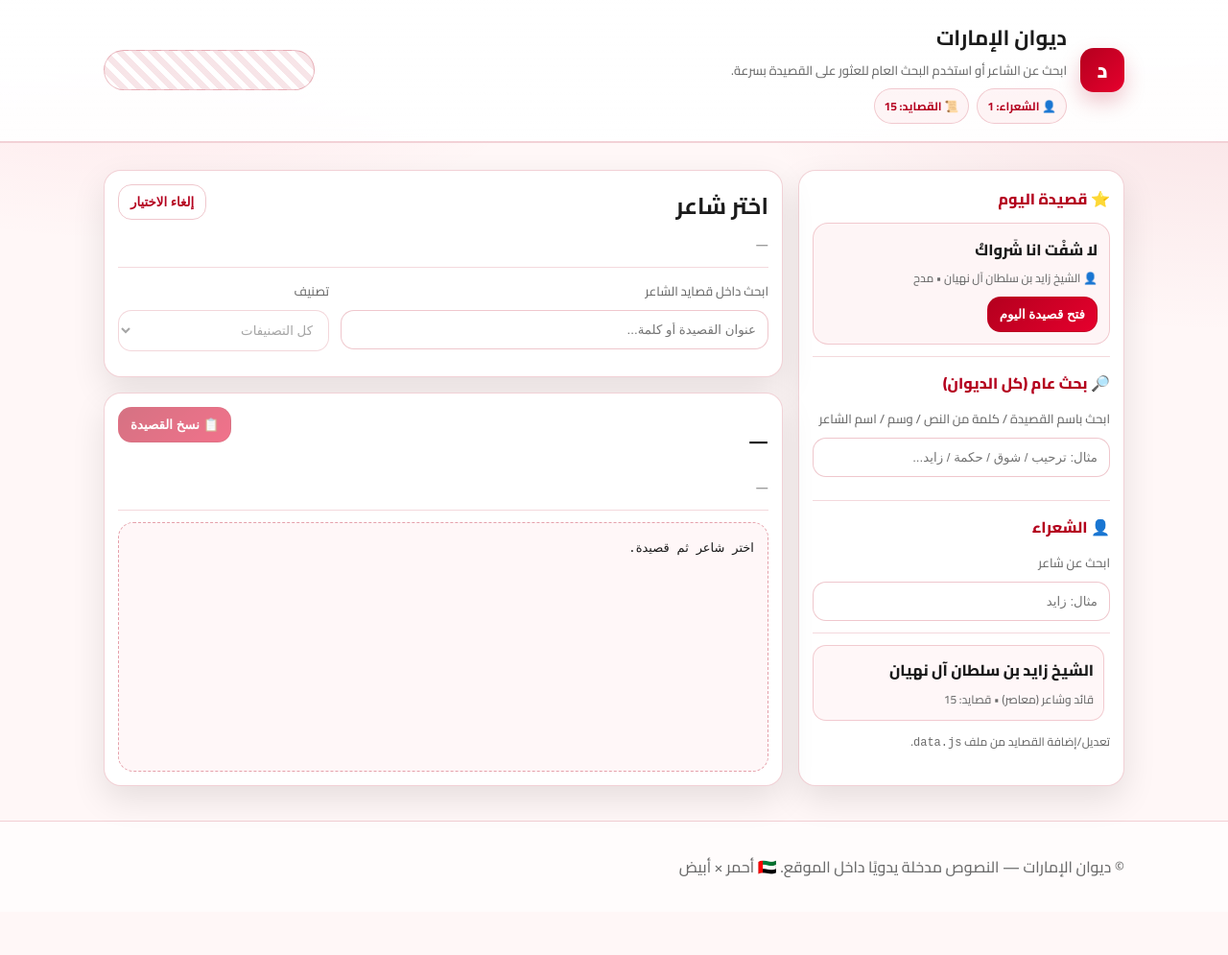
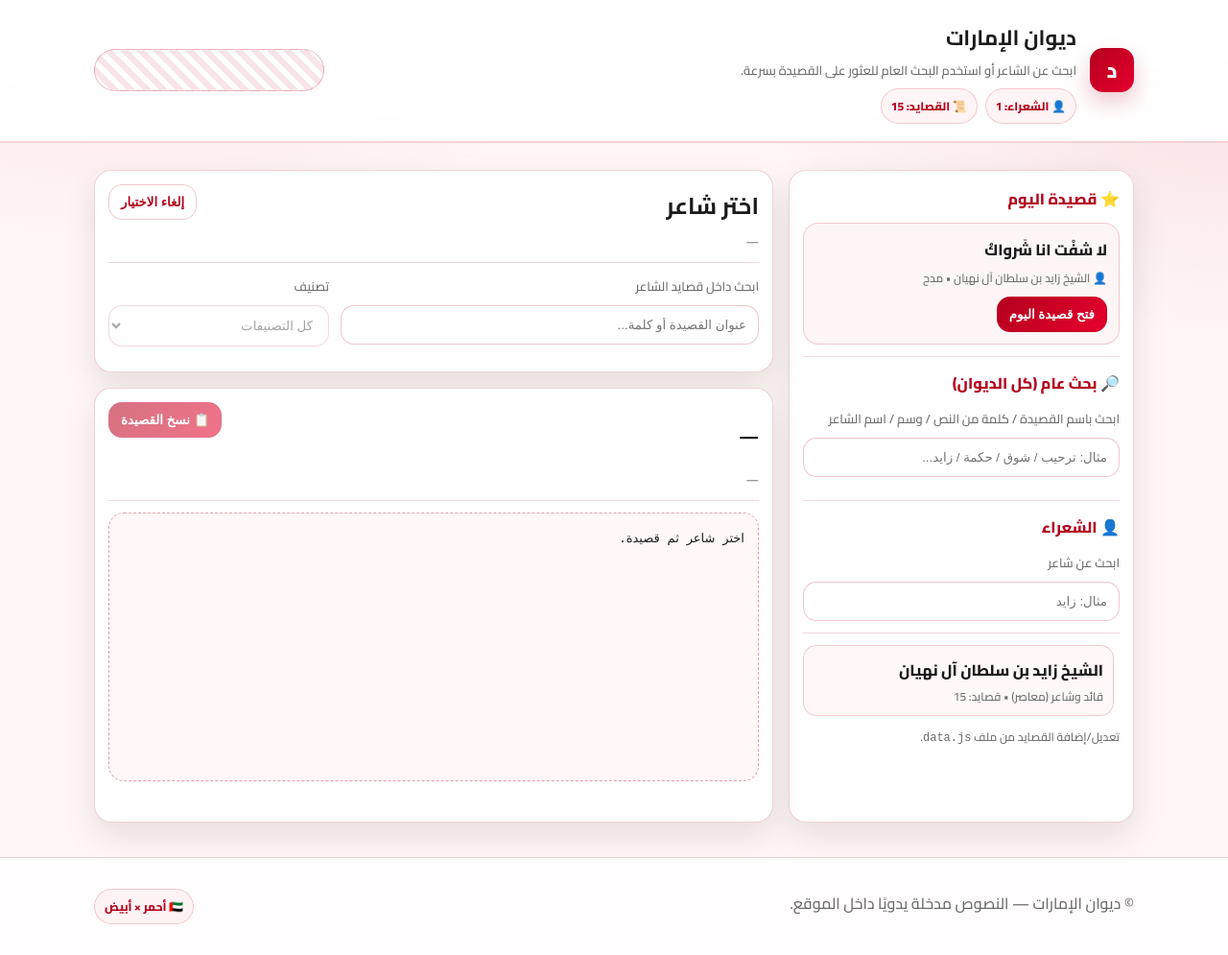
Before and after one commit to mohalhebsi2008-sudo/Diwan-AlEmarats, a plain HTML site: page index.html in a window 1280 px wide. Shown: the whole page at 96% size. Before the commit the page ends 950 px from the top, so only its background shows below. Drawn offline with Linux system fonts and the light colour scheme.

Commit message:
Update style.css

```diff
--- a/style.css
+++ b/style.css
@@ -1,19 +1,21 @@
 :root{
-  --bg:#fff7f7;
+  --bg:#fff6f6;
   --card:#ffffff;
   --text:#1b1b1b;
   --muted:#6b6b6b;
+
   --red:#b4001e;
   --red2:#e6002d;
   --border:rgba(180,0,30,.18);
   --shadow:0 14px 35px rgba(0,0,0,.10);
+
   --radius:18px;
 }
 
 *{box-sizing:border-box}
 body{
   margin:0;
-  font-family: "Cairo", system-ui, -apple-system, "Segoe UI", Tahoma, Arial, sans-serif;
+  font-family:"Cairo", system-ui, -apple-system, "Segoe UI", Tahoma, Arial, sans-serif;
   background:
     radial-gradient(900px 460px at 10% 0%, rgba(230,0,45,.08), transparent 55%),
     radial-gradient(900px 460px at 100% 10%, rgba(180,0,30,.08), transparent 55%),
@@ -21,7 +23,7 @@ body{
   color:var(--text);
 }
 
-.container{max-width:1100px;margin:0 auto;padding:18px}
+.container{max-width:1120px;margin:0 auto;padding:18px}
 
 .header{
   position: sticky; top:0; z-index:10;
@@ -29,17 +31,20 @@ body{
   border-bottom: 2px solid rgba(180,0,30,.18);
   backdrop-filter: blur(10px);
 }
-.head-inner{display:flex; align-items:center; justify-content:space-between; gap:14px;}
-.brand{display:flex; align-items:center; gap:14px}
+.head-inner{
+  display:flex;align-items:center;justify-content:space-between;gap:14px;
+}
+.brand{display:flex;align-items:center;gap:14px}
+.brand-text h1{margin:0;font-size:22px}
+.sub{margin:4px 0 0;color:var(--muted);font-size:13px;line-height:1.5}
+
 .logo{
   width:46px;height:46px;border-radius:14px;
   display:grid;place-items:center;
   background: linear-gradient(135deg, var(--red), var(--red2));
-  color:#fff;font-weight:800;font-size:22px;
+  color:#fff;font-weight:900;font-size:22px;
   box-shadow: 0 10px 22px rgba(180,0,30,.22);
 }
-.header h1{margin:0;font-size:22px}
-.sub{margin:4px 0 0;color:var(--muted);font-size:13px;line-height:1.5}
 
 .counters{display:flex;gap:8px;flex-wrap:wrap;margin-top:8px}
 .pill{
@@ -49,11 +54,11 @@ body{
   border:1px solid rgba(180,0,30,.18);
   background: rgba(230,0,45,.04);
   color: var(--red);
-  font-weight:700;
+  font-weight:800;
 }
 
 .ornament{
-  width:220px; height:42px; border-radius:999px;
+  width:240px; height:44px; border-radius:999px;
   border:1px solid rgba(180,0,30,.25);
   background:
     repeating-linear-gradient(45deg,
@@ -66,7 +71,7 @@ body{
 
 .layout{
   display:grid;
-  grid-template-columns: 340px 1fr;
+  grid-template-columns: 360px 1fr;
   gap: 16px;
   margin-top: 10px;
 }
@@ -83,15 +88,19 @@ body{
   padding: 14px;
 }
 
-.panel-title{font-weight:900;color:var(--red);margin-bottom:10px}
+.panel-title{
+  font-weight:900;
+  color:var(--red);
+  margin-bottom:10px;
+}
 
 .field{display:flex;flex-direction:column;gap:8px}
 .field span{font-size:13px;color:var(--muted)}
 input, select{
-  padding: 12px 12px;
-  border-radius: 14px;
-  border: 1px solid rgba(180,0,30,.22);
-  background: #fff;
+  padding:12px 12px;
+  border-radius:14px;
+  border:1px solid rgba(180,0,30,.22);
+  background:#fff;
   outline:none;
 }
 input:focus, select:focus{
@@ -127,34 +136,36 @@ input:focus, select:focus{
 .note{margin-top:10px;color:var(--muted);font-size:12px}
 
 .content{display:grid;gap:16px}
-.content-panel .content-head{
+.content-head{
   display:flex;align-items:flex-start;justify-content:space-between;gap:12px;flex-wrap:wrap;
 }
 h2{margin:0}
-.meta{margin:6px 0 0;color:var(--muted);font-size:12px}
+.meta{margin:6px 0 0;color:var(--muted);font-size:12px;line-height:1.5}
 
 .grid2{
   display:grid;
-  grid-template-columns: 1fr 220px;
+  grid-template-columns: 1fr 230px;
   gap: 12px;
 }
-@media (max-width: 740px){ .grid2{grid-template-columns:1fr} }
+@media (max-width: 740px){
+  .grid2{grid-template-columns:1fr}
+}
 
 .btn{
   cursor:pointer;
-  border-radius: 14px;
-  border: 1px solid rgba(180,0,30,.22);
-  padding: 10px 12px;
+  border-radius:14px;
+  border:1px solid rgba(180,0,30,.22);
+  padding:10px 12px;
   background:#fff;
-  color: var(--text);
-  font-weight:700;
+  color:var(--text);
+  font-weight:800;
 }
 .btn.primary{
   background: linear-gradient(135deg, var(--red), var(--red2));
   color:#fff;
   border-color: rgba(180,0,30,.45);
 }
-.btn.ghost{background: transparent;color: var(--red);}
+.btn.ghost{background:transparent;color:var(--red)}
 .btn:disabled{opacity:.55;cursor:not-allowed}
 
 .poems{display:grid;gap:10px;margin-top:12px}
@@ -162,7 +173,7 @@ h2{margin:0}
   border: 1px solid rgba(180,0,30,.18);
   border-radius: 16px;
   padding: 12px;
-  background: rgba(255,255,255,.75);
+  background: rgba(255,255,255,.85);
   cursor:pointer;
 }
 .poem-card:hover{background: rgba(230,0,45,.04)}
@@ -171,9 +182,11 @@ h2{margin:0}
   background: rgba(180,0,30,.08);
 }
 .poem-card .p-title{font-weight:900}
-.poem-card .p-sub{margin-top:6px;color:var(--muted);font-size:12px;line-height:1.5}
+.poem-card .p-sub{margin-top:6px;color:var(--muted);font-size:12px;line-height:1.55}
 
-.viewer-head{display:flex;justify-content:space-between;gap:12px;flex-wrap:wrap;align-items:flex-start;}
+.viewer-head{
+  display:flex;justify-content:space-between;gap:12px;flex-wrap:wrap;align-items:flex-start;
+}
 .viewer-actions{display:flex;gap:10px;flex-wrap:wrap}
 
 .poem-text{
@@ -184,7 +197,7 @@ h2{margin:0}
   border-radius: 16px;
   border: 1px dashed rgba(180,0,30,.35);
   background: rgba(230,0,45,.03);
-  min-height: 260px;
+  min-height: 280px;
 }
 
 /* قصيدة اليوم */
@@ -197,10 +210,32 @@ h2{margin:0}
 .pod-title{font-weight:900}
 .pod-meta{margin:6px 0 10px;color:var(--muted);font-size:12px;line-height:1.5}
 
+.toast{
+  margin-top: 10px;
+  color: var(--red);
+  font-size: 12px;
+  min-height: 18px;
+}
+
 .footer{
   margin-top: 18px;
   padding: 14px 0;
   color: var(--muted);
   border-top: 1px solid rgba(180,0,30,.18);
-  background: rgba(255,255,255,.7);
+  background: rgba(255,255,255,.75);
 }
+.foot-inner{
+  display:flex;
+  justify-content:space-between;
+  gap:10px;
+  flex-wrap:wrap;
+}
+.foot-badge{
+  font-size:12px;
+  font-weight:800;
+  color: var(--red);
+  border:1px solid rgba(180,0,30,.18);
+  background: rgba(230,0,45,.04);
+  padding:6px 10px;
+  border-radius: 999px;
+}
```
